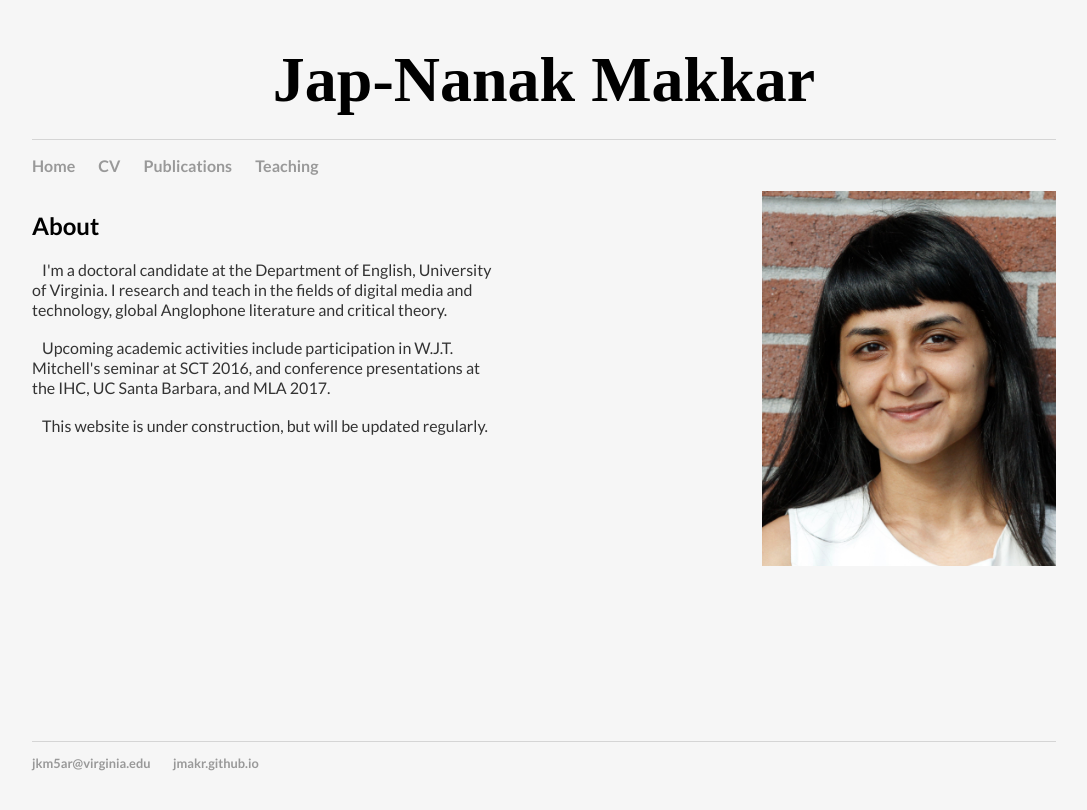
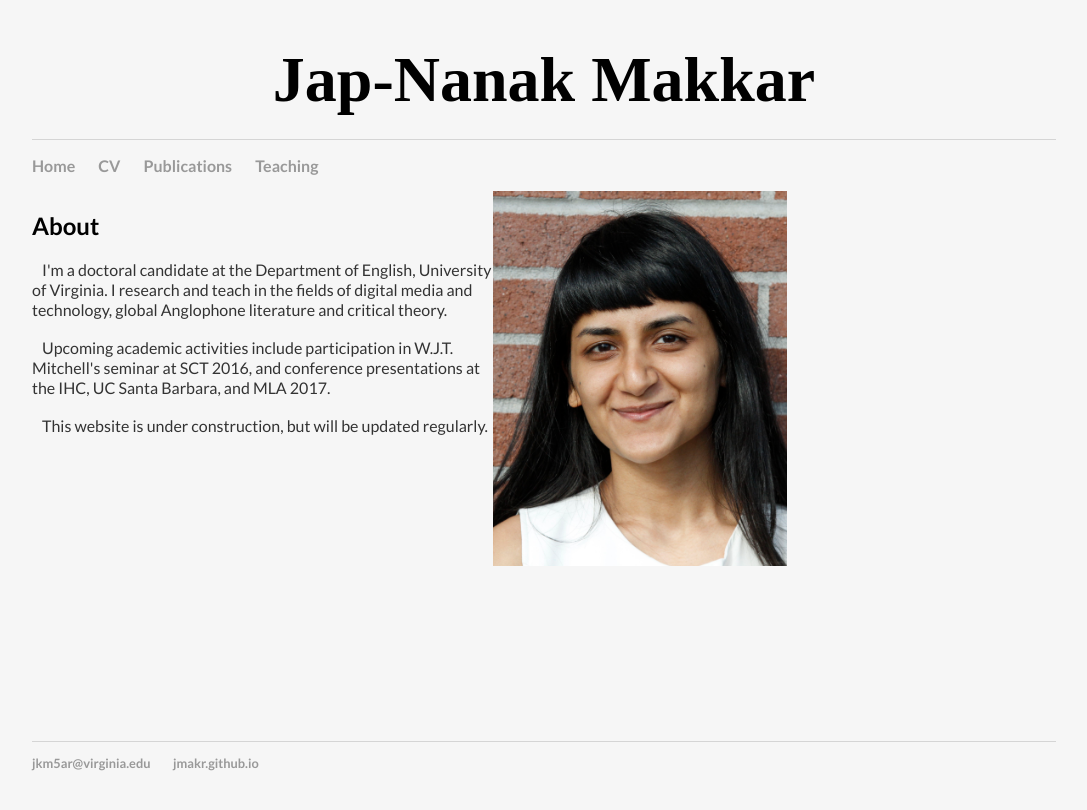
Before and after one commit to jmakr/jmakr.github.io, a Jekyll site: the page built from index.html, in a window 1280 px wide. Shown: the top 810 px of the page, without its empty margins (96-1183 px from the left). Built offline with Jekyll 4.4.1, drawn with Linux system fonts in a browser that asks for light colours.

Commit message:
Update index.html

```diff
--- a/index.html
+++ b/index.html
@@ -16,8 +16,8 @@ title: Jap-Nanak Makkar
 
 </div>
 
-<div class="image">
-	<img src="Website photo cropped.jpg" height=375 width=294 align="right">
+<div class="imagebox">
+	<img src="Website photo cropped.jpg" height=375 width=294 align="middle">
 
 
 
```
